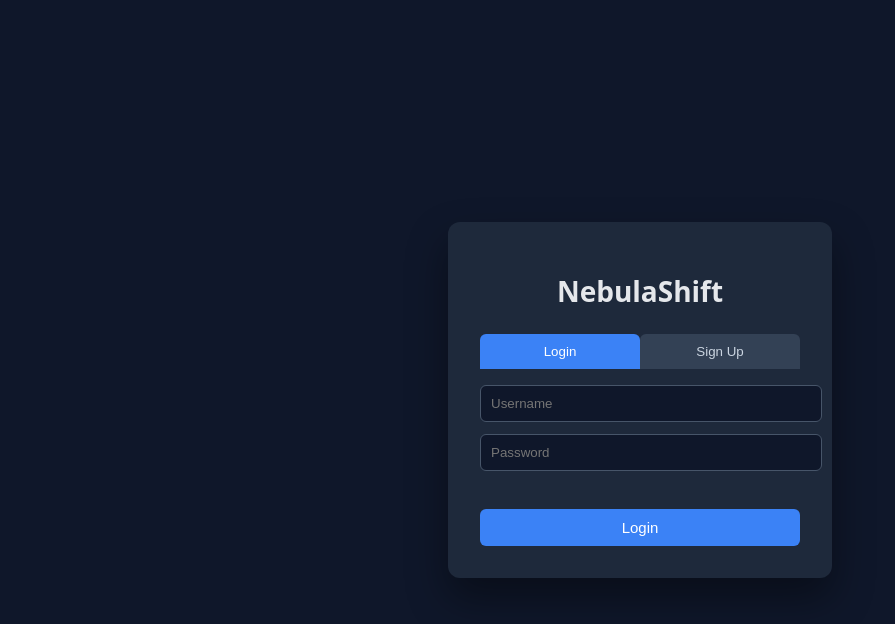
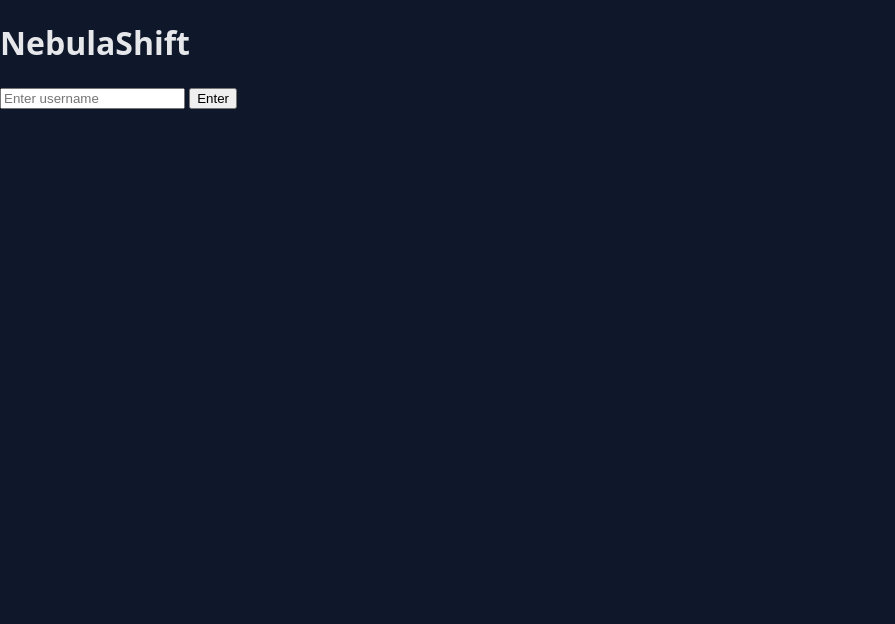
Before and after one commit to haruakinahidlose/i9, a plain HTML site: page docs/index.html in a window 1280 px wide. Shown: the whole page, without its empty margins (0-895 px from the left). Drawn offline with Linux system fonts and the light colour scheme; files that its build step writes are made by us from their sources; sample sign-in values are in the browser's storage.

Commit message:
Update index.html

```diff
--- a/docs/index.html
+++ b/docs/index.html
@@ -1,37 +1,25 @@
 <!DOCTYPE html>
-<html lang="en">
+<html>
 <head>
-  <meta charset="UTF-8" />
-  <title>NebulaShift — Login</title>
-  <link rel="stylesheet" href="style.css" />
+  <meta charset="UTF-8">
+  <title>NebulaShift</title>
+  <link rel="stylesheet" href="css/style.css">
 </head>
+<body>
 
-<body class="auth-body">
-  <div class="auth-container">
-    <h1 class="logo">NebulaShift</h1>
+<div id="login">
+  <h1>NebulaShift</h1>
+  <input id="username" placeholder="Enter username">
+  <button id="loginBtn">Enter</button>
+</div>
 
-    <div class="tabs">
-      <button id="loginTab" class="tab active">Login</button>
-      <button id="signupTab" class="tab">Sign Up</button>
-    </div>
+<div id="app" style="display:none;">
+  <h2 id="welcome"></h2>
+  <textarea id="messages" readonly></textarea>
+  <input id="msgInput" placeholder="Type a message">
+  <button id="sendBtn">Send</button>
+</div>
 
-    <!-- LOGIN FORM -->
-    <div id="loginForm">
-      <input id="loginUsername" class="input" placeholder="Username" />
-      <input id="loginPassword" class="input" type="password" placeholder="Password" />
-      <div id="loginError" class="error"></div>
-      <button id="loginBtn" class="primary-btn">Login</button>
-    </div>
-
-    <!-- SIGNUP FORM -->
-    <div id="signupForm" class="hidden">
-      <input id="signupUsername" class="input" placeholder="Username" />
-      <input id="signupPassword" class="input" type="password" placeholder="Password" />
-      <div id="signupError" class="error"></div>
-      <button id="signupBtn" class="primary-btn">Create Account</button>
-    </div>
-  </div>
-
-  <script type="module" src="auth.js"></script>
+<script src="js/app.js"></script>
 </body>
 </html>
```
